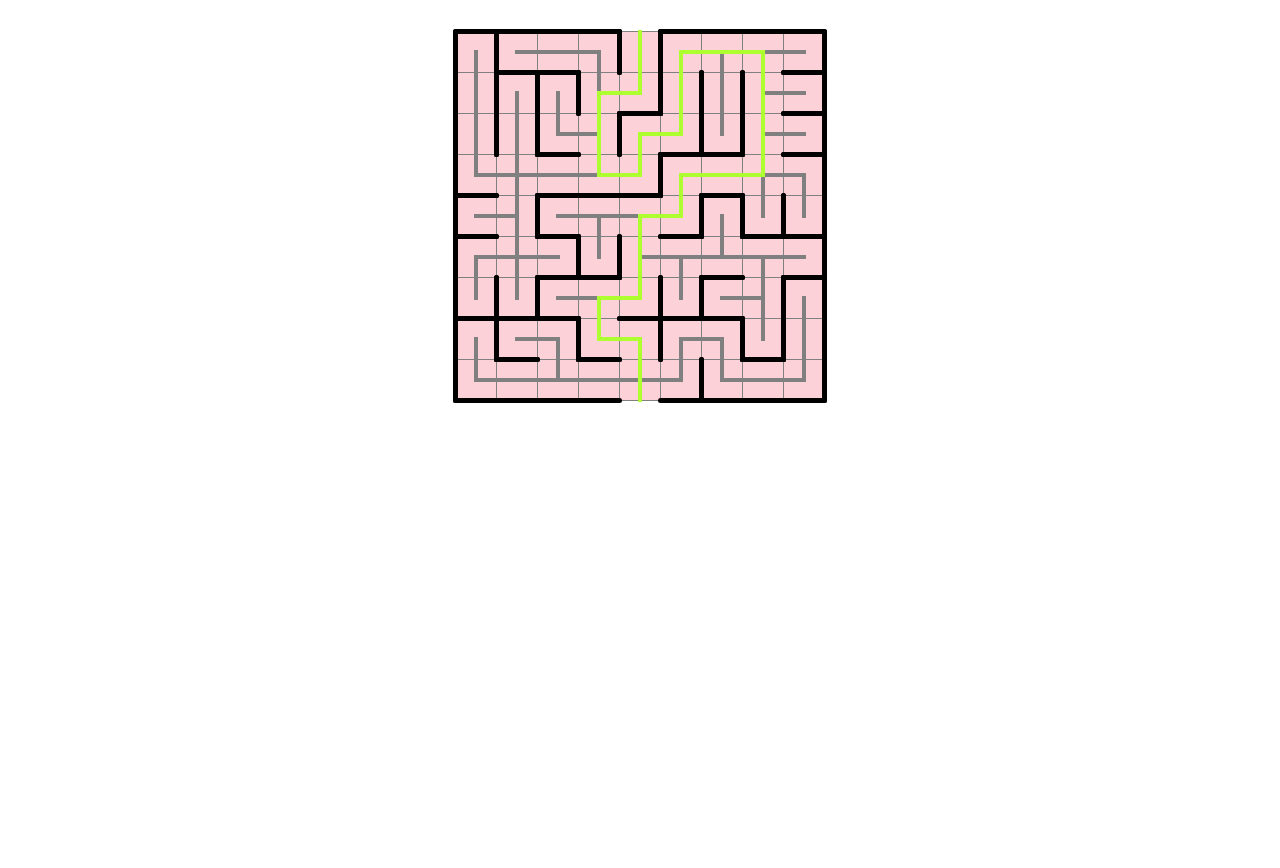
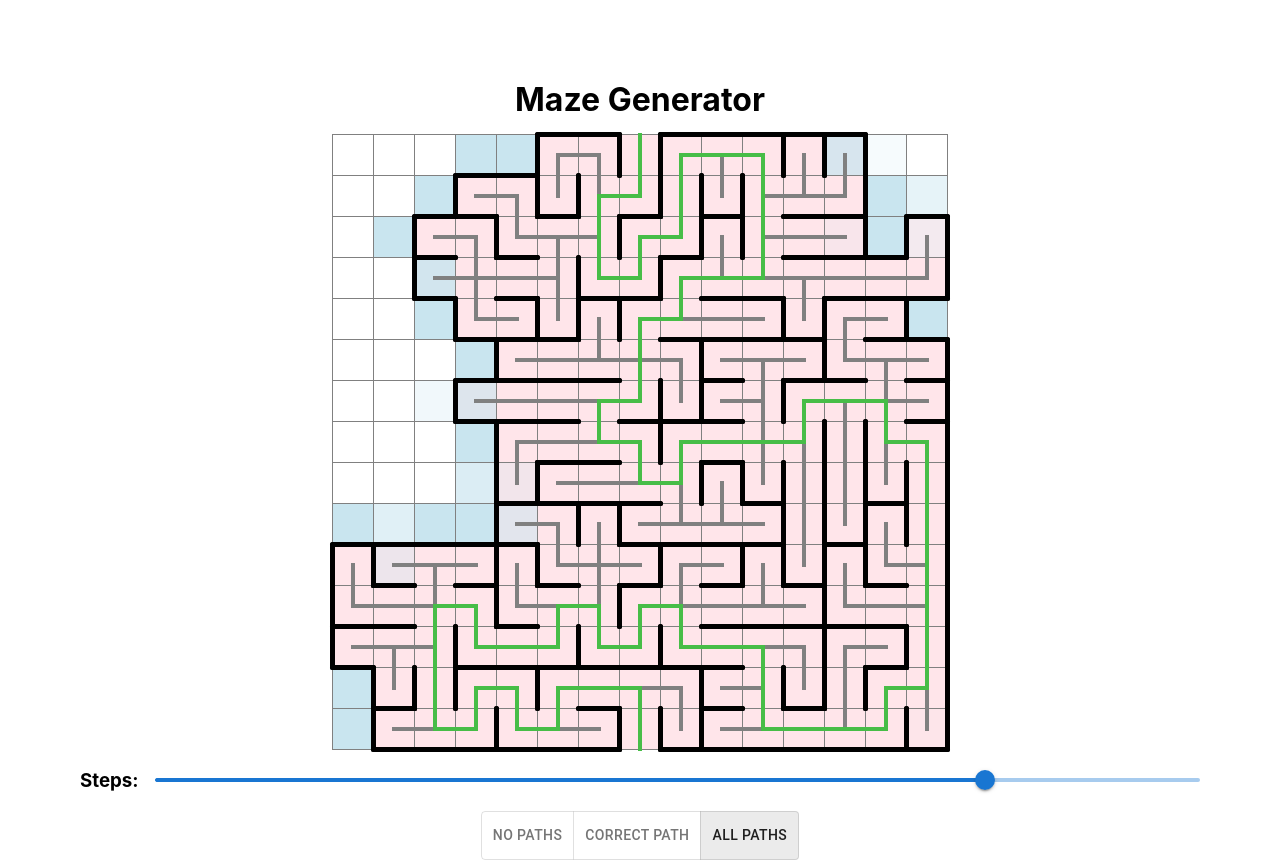
Before and after one commit to vakrilov/maze-generator, a React (Create React App) app: page / in a window 1280 px wide. Before the commit the page ends 800 px from the top, so only its background shows below. Built offline with nearby package versions, Linux system fonts and the light colour scheme.

Commit message:
Add some controls

```diff
--- a/package.json
+++ b/package.json
@@ -3,6 +3,9 @@
   "version": "0.1.0",
   "private": true,
   "dependencies": {
+    "@emotion/react": "^11.10.4",
+    "@emotion/styled": "^11.10.4",
+    "@mui/material": "^5.10.3",
     "@testing-library/jest-dom": "^5.16.5",
     "@testing-library/react": "^13.3.0",
     "@testing-library/user-event": "^13.5.0",
--- a/src/App.css
+++ b/src/App.css
@@ -15,7 +15,6 @@
 }
 
 .container {
-  margin: 32px;
   display: grid;
   justify-content: center;
   gap: var(--grid);
@@ -72,7 +71,7 @@
 }
 
 .taken {
-  background-color: rgb(253, 209, 216);
+  background-color: rgb(255, 229, 234);
 }
 
 .candidate {
@@ -93,7 +92,7 @@
 }
 
 .line {
-  outline-color: greenyellow;
+  outline-color: rgb(71, 189, 71);
   z-index: 1;
 }
 
--- a/src/App.tsx
+++ b/src/App.tsx
@@ -8,6 +8,7 @@ import {
 } from "./maze-generator";
 
 import "./App.css";
+import { Slider, Stack, ToggleButton, ToggleButtonGroup } from "@mui/material";
 
 const directionToAngleMap = {
   [Direction.up]: "0deg",
@@ -17,11 +18,14 @@ const directionToAngleMap = {
 };
 const directionToAngle = (d: Direction) => directionToAngleMap[d];
 
-const Cell: FC<{ cell: CellInfo; row: number; col: number }> = ({
-  cell,
-  row,
-  col,
-}) => {
+type ShowPaths = "none" | "main" | "all";
+
+const Cell: FC<{
+  cell: CellInfo;
+  row: number;
+  col: number;
+  showPaths: ShowPaths;
+}> = ({ cell, row, col, showPaths }) => {
   const borders = Directions.filter(
     (d) => !(cell.mainRoute & d) && !(cell.fakeRoute & d)
   );
@@ -30,8 +34,8 @@ const Cell: FC<{ cell: CellInfo; row: number; col: number }> = ({
     <div
       className={cx(
         "cell",
-        cell.taken && "taken",
-        cell.candidate && "candidate"
+        showPaths !== "none" && cell.taken && "taken",
+        showPaths !== "none" && cell.candidate && "candidate"
       )}
       style={{
         gridRow: row + 1,
@@ -43,19 +47,22 @@ const Cell: FC<{ cell: CellInfo; row: number; col: number }> = ({
           <div key={d} className={cx("walls", Direction[d] + "-border")} />
         ))}
 
-      {Directions.filter((d) => d & cell.mainRoute).map((d) => (
+      {showPaths === "all" &&
+        Directions.filter((d) => d & cell.fakeRoute).map((d, i) => (
           <div
-          key={"main" + d}
-          className="line"
+            key={"fake" + d}
+            className="line-fake"
             style={{
               "--rotate": directionToAngle(d),
             }}
           ></div>
         ))}
-      {Directions.filter((d) => d & cell.fakeRoute).map((d, i) => (
+
+      {(showPaths === "main" || showPaths === "all") &&
+        Directions.filter((d) => d & cell.mainRoute).map((d) => (
           <div
-          key={"fake" + d}
-          className="line-fake"
+            key={"main" + d}
+            className="line"
             style={{
               "--rotate": directionToAngle(d),
             }}
@@ -68,10 +75,10 @@ const Cell: FC<{ cell: CellInfo; row: number; col: number }> = ({
 function App() {
   const [snapshots] = useState(generateMaze);
   const [step, setStep] = useState(0);
+  const [showPaths, setShowPaths] = React.useState<ShowPaths>("all");
 
   useEffect(() => {
     const timer = setInterval(() => {
-
       setStep((s) => {
         if (s < snapshots.length - 1) {
           return s + 1;
@@ -80,27 +87,73 @@ function App() {
           return s;
         }
       });
-    }, 10);
+    }, 30);
 
     return () => {
       clearTimeout(timer);
     };
   }, []);
 
+  const stepChange = (event: Event, newValue: number | number[]) => {
+    setStep(newValue as number);
+  };
+
+  const pathsChange = (
+    event: React.MouseEvent<HTMLElement>,
+    newValue: ShowPaths | null
+  ) => {
+    if (newValue) {
+      setShowPaths(newValue);
+    }
+  };
+
   return (
     <div className="App">
+      <Stack spacing={2} sx={{ mb: 1 }} alignItems="center" margin={10}>
+        <h1>Maze Generator</h1>
         <div className="container">
           {snapshots[step].map((col, colIdx) =>
-          col.map((cell, rowIdx) => (
+            col.map((cell, rowIdx) => {
+              return (
                 <Cell
                   key={colIdx + ", " + rowIdx}
                   row={rowIdx}
                   col={colIdx}
                   cell={cell}
+                  showPaths={showPaths}
                 ></Cell>
-          ))
+              );
+            })
           )}
         </div>
+        <Stack
+          direction="row"
+          spacing={2}
+          alignSelf="stretch"
+          alignItems="center"
+        >
+          <h3>Steps: </h3>
+          <Slider
+            value={step}
+            onChange={stepChange}
+            min={0}
+            max={snapshots.length - 1}
+            valueLabelDisplay="auto"
+          />
+        </Stack>
+
+        <ToggleButtonGroup value={showPaths} onChange={pathsChange} exclusive>
+          <ToggleButton value="none" aria-label="show correct path">
+            No Paths
+          </ToggleButton>
+          <ToggleButton value="main" aria-label="show correct path">
+            Correct Path
+          </ToggleButton>
+          <ToggleButton value="all" aria-label="show all paths">
+            All Paths
+          </ToggleButton>
+        </ToggleButtonGroup>
+      </Stack>
     </div>
   );
 }
--- a/src/maze-generator.ts
+++ b/src/maze-generator.ts
@@ -1,5 +1,5 @@
 /* eslint-disable no-loop-func */
-const N = 9;
+const N = 15;
 export enum Direction {
   none = 0,
   up = 1 << 0,
```
Also changed, not shown: 1 other file (tests, documents, lock files or other folders). Lines whose indentation alone changed are shown as unchanged.
